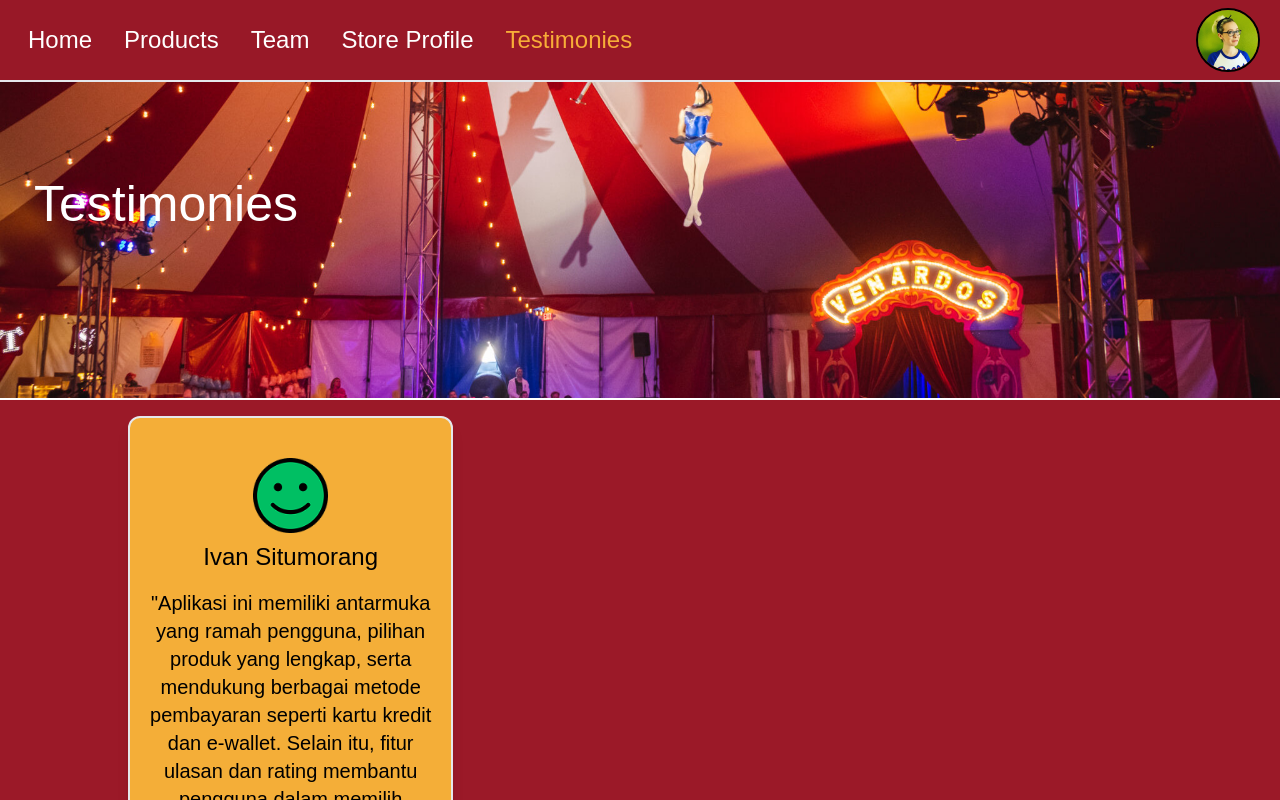
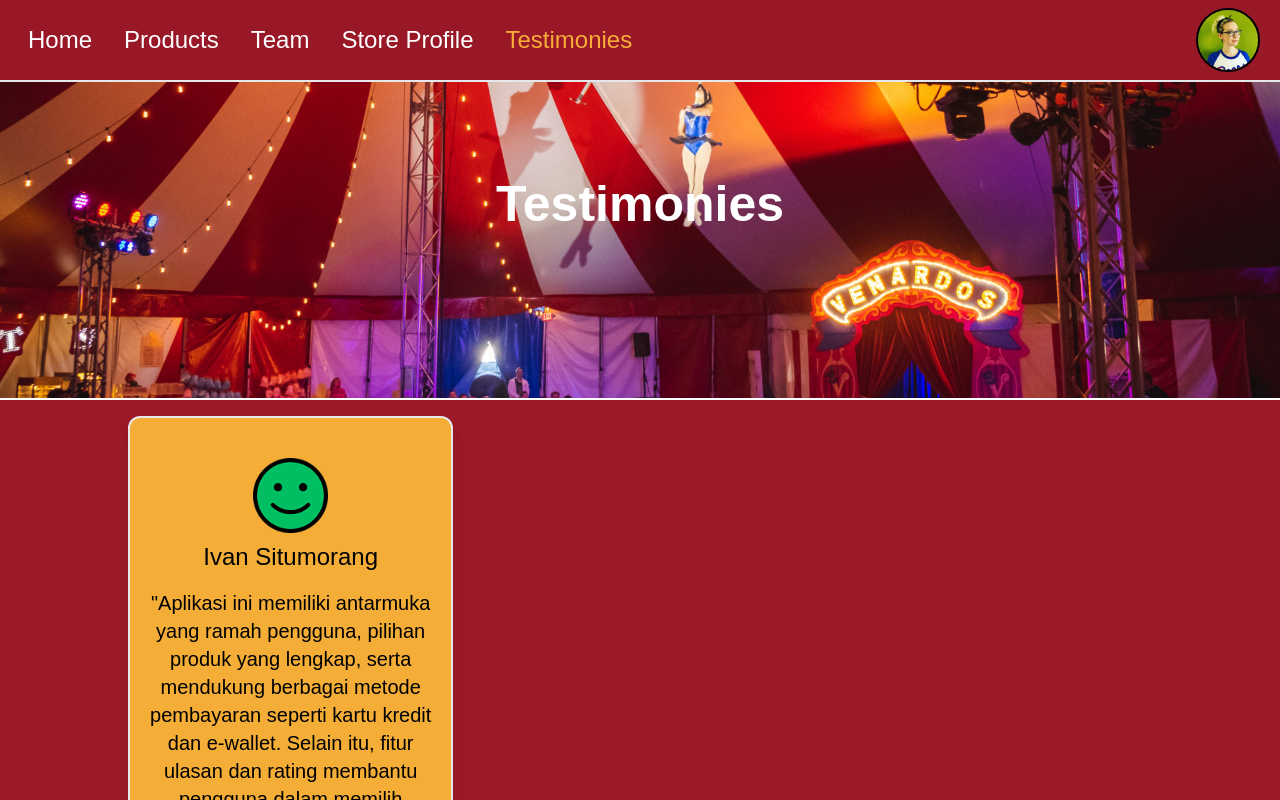
Before and after one commit to Garl1zz/nextjs-dashboard, a Next.js app: page /homepage/testimonies in a window 1280 px wide. Built offline with nearby package versions, Linux system fonts and the light colour scheme; a web font is replaced by a local one.

Commit message:
Update header.tsx

```diff
--- a/app/ui/testimonies/header.tsx
+++ b/app/ui/testimonies/header.tsx
@@ -14,15 +14,29 @@
 
 // }
 
-import styles from "@/app/ui/styles/testimoniespict.module.css"
+// import styles from "@/app/ui/styles/testimoniespict.module.css"
+
+// export default function Header() {
+//   return (
+//     <main className= {styles.showcase}>
+//     <div className="flex min-w-full flex-col p-6 max-w-full">
+//         <h1>Testimonies</h1>
+//     </div>
+//       <div></div>
+//     </main>
+//   );
+// }
+
+
+// ar
+import styles from "@/app/ui/styles/testimoniespict.module.css";
 
 export default function Header() {
   return (
-    <main className= {styles.showcase}>
-    <div className="flex min-w-full flex-col p-6 max-w-full">
-        <h1>Testimonies</h1>
-    </div>
-      <div></div>
+    <main className={styles.showcase}>
+      <div className="flex min-w-full flex-col p-6 max-w-full">
+        <h1 className="text-4xl font-bold text-center text-white">Testimonies</h1>
+      </div>
     </main>
   );
 }
```
